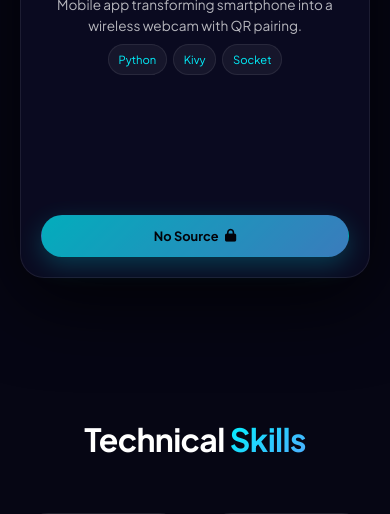
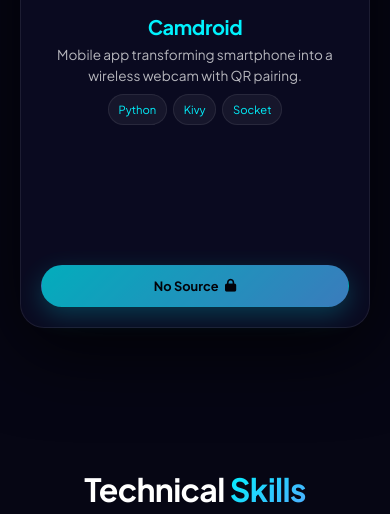
Before and after one commit to stebyvarghese1/portfolio, a Flask app: page / in a window 390 px wide. Shown: the part 4114-4628 px from the top of the page. Run offline with Flask 3, Linux system fonts and the light colour scheme; data comes from the database, SQL or seed files in the repository.

```diff
--- a/static/css/style.css
+++ b/static/css/style.css
@@ -601,7 +601,7 @@ section {
 @media (max-width: 768px) {
     #projects .section-head {
         position: sticky;
-        top: 110px;
+        top: 140px;
         z-index: 100;
         padding-bottom: 2rem;
         background: transparent;
@@ -797,12 +797,12 @@ section {
 @media (max-width: 768px) {
     .projects-stack {
         gap: 45vh;
-        margin-top: 22vh;
+        margin-top: 28vh;
         margin-bottom: -520px; /* Matches card height */
     }
 
     .stack-card {
-        top: 180px;
+        top: 210px;
         height: 520px;
     }
 
@@ -879,17 +879,17 @@ section {
 /* Small Screen Media Queries (max-width: 480px) */
 @media (max-width: 480px) {
     #projects .section-head {
-        top: 100px;
+        top: 130px;
     }
 
     .projects-stack {
         gap: 40vh;
-        margin-top: 20vh;
+        margin-top: 26vh;
         margin-bottom: -480px; /* Matches card height */
     }
 
     .stack-card {
-        top: 160px;
+        top: 190px;
         height: 480px;
     }
 
```
